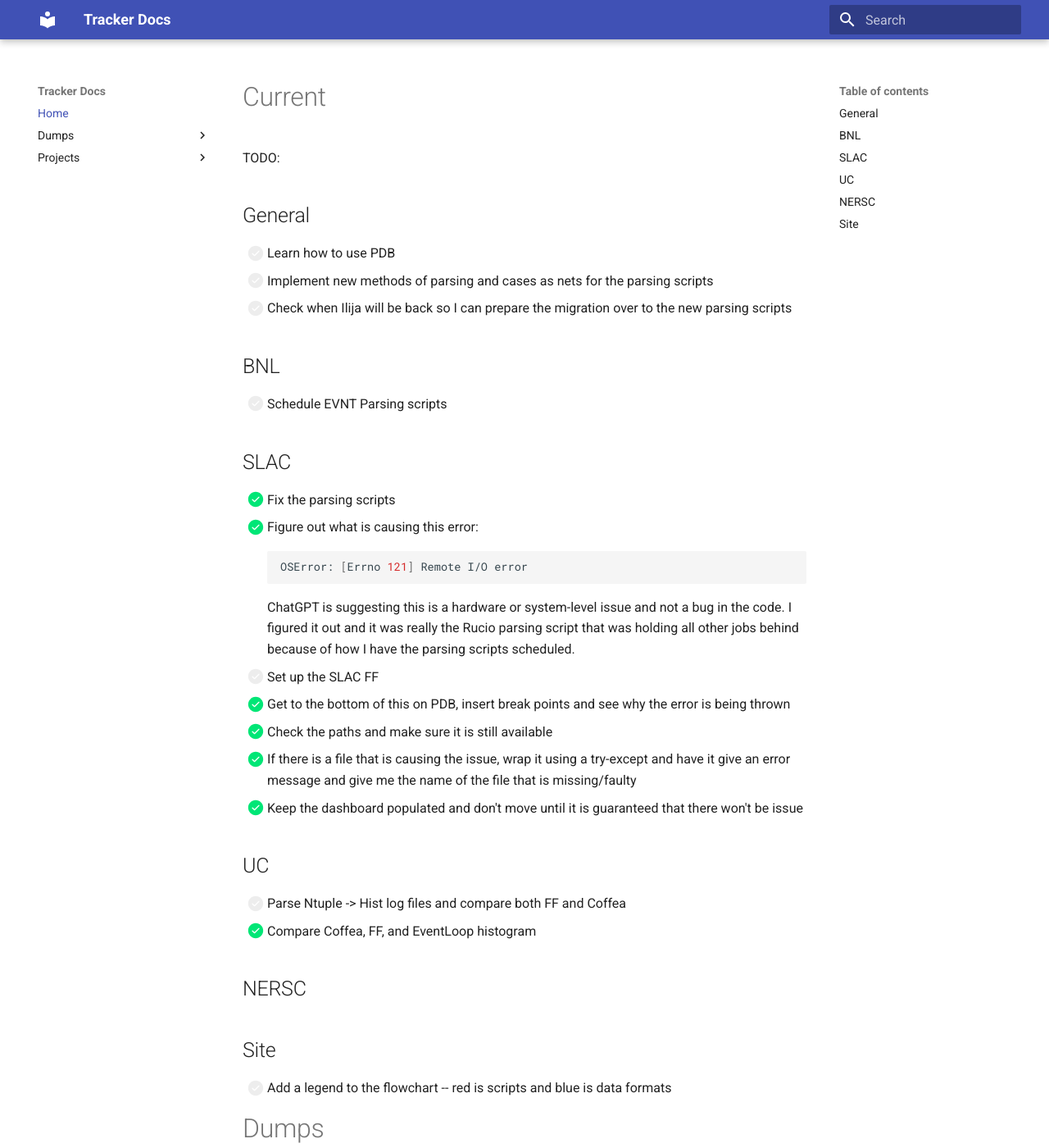
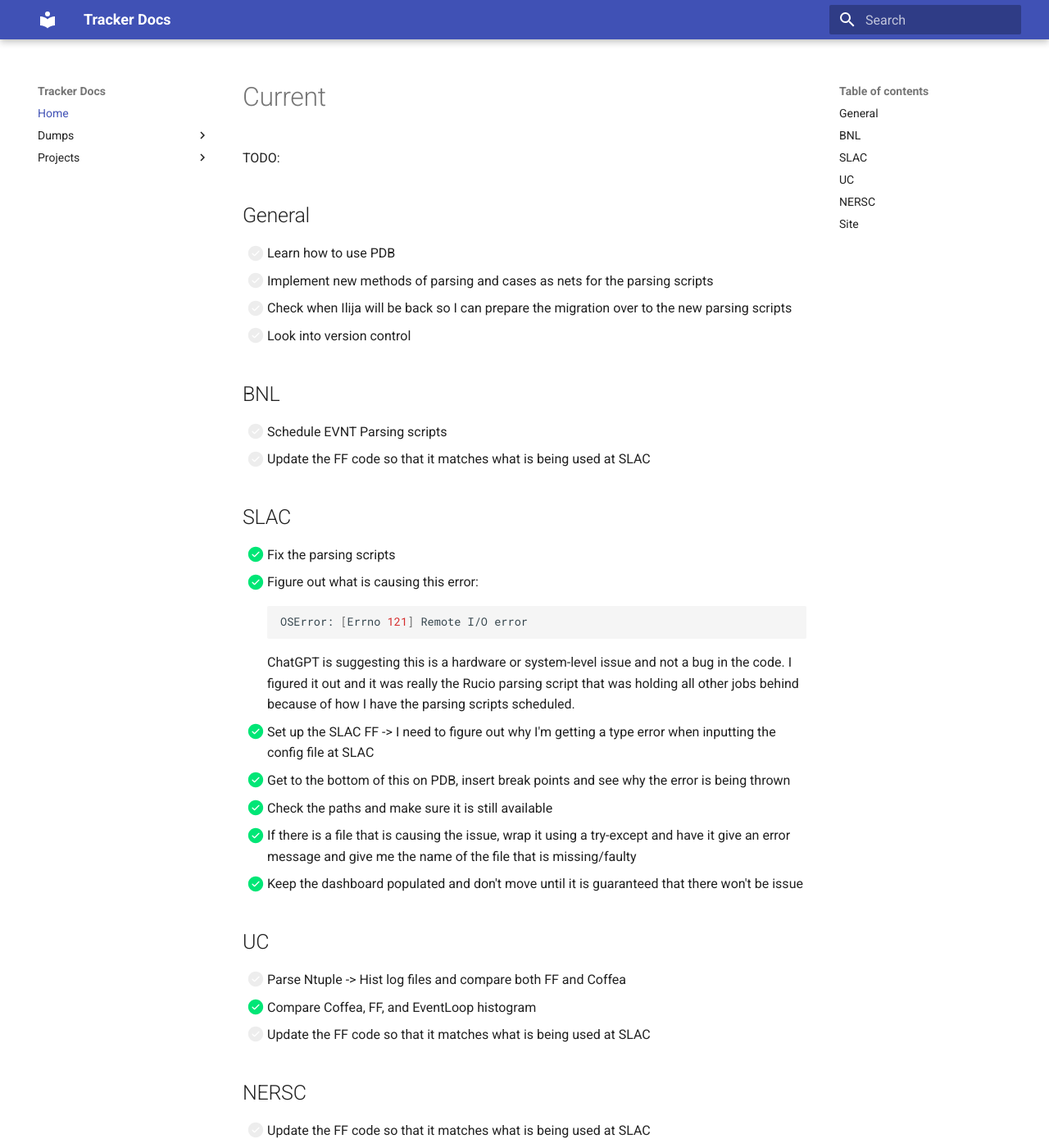
Before and after one commit to robles-bot/Tracker, an MkDocs documentation site: the page built from docs/index.md, in a window 1280 px wide and 1400 px high. Shown: the whole window at 82% size. Built offline with MkDocs 1.6.1 and Material for MkDocs 9.7.7, drawn with Linux system fonts in a browser that asks for light colours.

Commit message:
updated the todo list

````diff
--- a/docs/index.md
+++ b/docs/index.md
@@ -6,11 +6,12 @@ TODO:
 - [ ] Learn how to use PDB
 - [ ] Implement new methods of parsing and cases as nets for the parsing scripts
 - [ ] Check when Ilija will be back so I can prepare the migration over to the new parsing scripts
+- [ ] Look into version control
 
 ## BNL
 
 - [ ] Schedule EVNT Parsing scripts
-
+- [ ] Update the FF code so that it matches what is being used at SLAC
 
 ## SLAC
 
@@ -21,7 +22,7 @@ OSError: [Errno 121] Remote I/O error
 ```
 ChatGPT is suggesting this is a hardware or system-level issue and not a bug in the code.
 I figured it out and it was really the Rucio parsing script that was holding all other jobs behind because of how I have the parsing scripts scheduled.
-- [ ] Set up the SLAC FF
+- [X] Set up the SLAC FF -> I need to figure out why I'm getting a type error when inputting the config file at SLAC
 - [X] Get to the bottom of this on PDB, insert break points and see why the error is being thrown
 - [X] Check the paths and make sure it is still available
 - [X] If there is a file that is causing the issue, wrap it using a try-except and have it give an error message and give me the name of the file that is missing/faulty
@@ -32,11 +33,14 @@ I figured it out and it was really the Rucio parsing script that was holding all
 
 - [ ] Parse Ntuple -> Hist log files and compare both FF and Coffea
 - [X] Compare Coffea, FF, and EventLoop histogram
+- [ ] Update the FF code so that it matches what is being used at SLAC
 
 ## NERSC
 
+- [ ] Update the FF code so that it matches what is being used at SLAC
 
 ## Site
+
 - [ ] Add a legend to the flowchart -- red is scripts and blue is data formats
 
 
````
